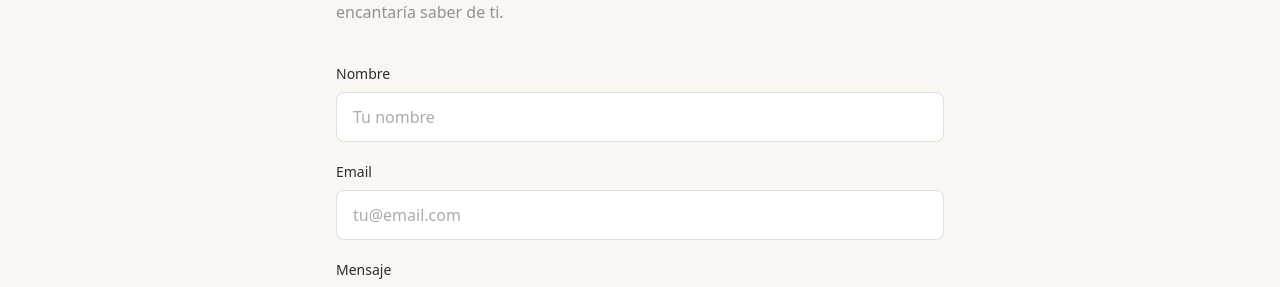
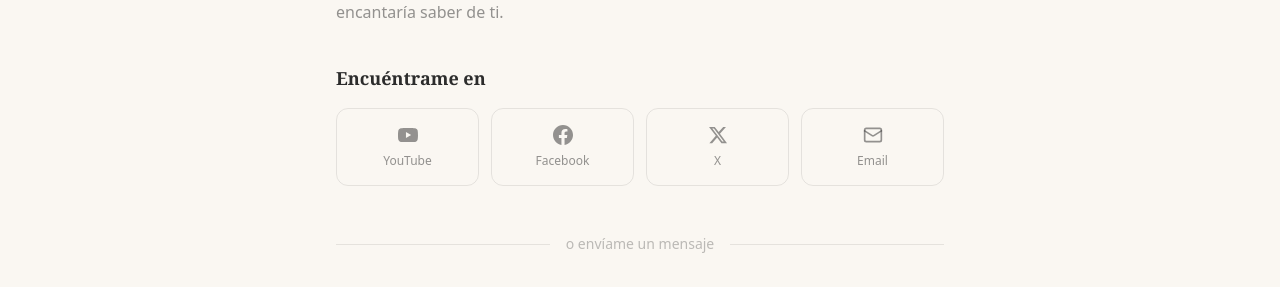
Before and after one commit to AlexanderHHZ/cocina-project, a Next.js app: page /contacto in a window 1280 px wide. Shown: the part 204-491 px from the top of the page. Built offline with nearby package versions, Linux system fonts and the light colour scheme; no server answers.

Commit message:
fix: Cambios

```diff
--- a/app/(main)/admin/page.tsx
+++ b/app/(main)/admin/page.tsx
@@ -1,6 +1,6 @@
 import { createSupabaseServer } from '@/lib/supabase-server';
 import { redirect } from 'next/navigation';
-import AdminPanel from '@/app/(main)/admin/AdminPanel';
+import AdminPanel from './AdminPanel';
 
 export default async function AdminPage() {
   const supabase = await createSupabaseServer();
@@ -22,5 +22,11 @@ export default async function AdminPage() {
     .select('*')
     .order('created_at', { ascending: false });
 
-  return <AdminPanel initialRecipes={recipes ?? []} userId={user.id} />;
+  // Cargar mensajes de contacto
+  const { data: messages } = await supabase
+    .from('contact_messages')
+    .select('*')
+    .order('created_at', { ascending: false });
+
+  return <AdminPanel initialRecipes={recipes ?? []} initialMessages={messages ?? []} userId={user.id} />;
 }
--- a/app/(main)/contacto/page.tsx
+++ b/app/(main)/contacto/page.tsx
@@ -1,17 +1,88 @@
 'use client';
 
 import { useState } from 'react';
-import { Send, Mail, MessageSquare } from 'lucide-react';
+import { Send, Mail } from 'lucide-react';
+import { createSupabaseBrowser } from '@/lib/supabase-browser';
+
+// ============================================
+// CONFIGURA TUS REDES SOCIALES AQUÍ
+// ============================================
+const SOCIAL_LINKS = {
+  youtube:  'https://www.youtube.com/@Ingrediente791',
+  facebook: 'https://facebook.com/TU_PAGINA',
+  x:        'https://x.com/TU_USUARIO',
+  email:    'tu@email.com',
+};
 
 export default function ContactoPage() {
-  const [sent, setSent] = useState(false);
+  const [name, setName] = useState('');
+  const [email, setEmail] = useState('');
+  const [message, setMessage] = useState('');
+  const [status, setStatus] = useState<'idle' | 'sending' | 'sent' | 'error'>('idle');
 
-  const handleSubmit = (e: React.FormEvent) => {
+  const supabase = createSupabaseBrowser();
+
+  const handleSubmit = async (e: React.FormEvent) => {
     e.preventDefault();
-    // En desarrollo local simplemente simulamos envío
-    setSent(true);
-    setTimeout(() => setSent(false), 3000);
+    setStatus('sending');
+
+    const { error } = await supabase
+      .from('contact_messages')
+      .insert({
+        name: name.trim(),
+        email: email.trim(),
+        message: message.trim(),
+      });
+
+    if (error) {
+      console.error('[Contacto] Error:', error);
+      setStatus('error');
+    } else {
+      setStatus('sent');
+      setName('');
+      setEmail('');
+      setMessage('');
+    }
   };
+
+  const socials = [
+    {
+      name: 'YouTube',
+      href: SOCIAL_LINKS.youtube,
+      color: 'hover:bg-red-50 hover:text-red-600 hover:border-red-200',
+      icon: (
+        <svg className="w-5 h-5" viewBox="0 0 24 24" fill="currentColor">
+          <path d="M23.498 6.186a3.016 3.016 0 0 0-2.122-2.136C19.505 3.545 12 3.545 12 3.545s-7.505 0-9.377.505A3.017 3.017 0 0 0 .502 6.186C0 8.07 0 12 0 12s0 3.93.502 5.814a3.016 3.016 0 0 0 2.122 2.136c1.871.505 9.376.505 9.376.505s7.505 0 9.377-.505a3.015 3.015 0 0 0 2.122-2.136C24 15.93 24 12 24 12s0-3.93-.502-5.814zM9.545 15.568V8.432L15.818 12l-6.273 3.568z"/>
+        </svg>
+      ),
+    },
+    {
+      name: 'Facebook',
+      href: SOCIAL_LINKS.facebook,
+      color: 'hover:bg-blue-50 hover:text-blue-600 hover:border-blue-200',
+      icon: (
+        <svg className="w-5 h-5" viewBox="0 0 24 24" fill="currentColor">
+          <path d="M24 12.073c0-6.627-5.373-12-12-12s-12 5.373-12 12c0 5.99 4.388 10.954 10.125 11.854v-8.385H7.078v-3.47h3.047V9.43c0-3.007 1.792-4.669 4.533-4.669 1.312 0 2.686.235 2.686.235v2.953H15.83c-1.491 0-1.956.925-1.956 1.874v2.25h3.328l-.532 3.47h-2.796v8.385C19.612 23.027 24 18.062 24 12.073z"/>
+        </svg>
+      ),
+    },
+    {
+      name: 'X',
+      href: SOCIAL_LINKS.x,
+      color: 'hover:bg-charcoal/5 hover:text-charcoal hover:border-charcoal/20',
+      icon: (
+        <svg className="w-5 h-5" viewBox="0 0 24 24" fill="currentColor">
+          <path d="M18.244 2.25h3.308l-7.227 8.26 8.502 11.24H16.17l-5.214-6.817L4.99 21.75H1.68l7.73-8.835L1.254 2.25H8.08l4.713 6.231zm-1.161 17.52h1.833L7.084 4.126H5.117z"/>
+        </svg>
+      ),
+    },
+    {
+      name: 'Email',
+      href: `mailto:${SOCIAL_LINKS.email}`,
+      color: 'hover:bg-terra/5 hover:text-terra hover:border-terra/20',
+      icon: <Mail className="w-5 h-5" />,
+    },
+  ];
 
   return (
     <div className="max-w-2xl mx-auto px-4 sm:px-6 lg:px-8 py-16">
@@ -21,14 +92,74 @@ export default function ContactoPage() {
         Me encantaría saber de ti.
       </p>
 
+      {/* Redes sociales */}
+      <div className="mb-12">
+        <h2 className="font-display text-lg font-bold mb-4">Encuéntrame en</h2>
+        <div className="grid grid-cols-2 sm:grid-cols-4 gap-3">
+          {socials.map((social) => (
+            <a
+              key={social.name}
+              href={social.href}
+              target={social.name === 'Email' ? undefined : '_blank'}
+              rel={social.name === 'Email' ? undefined : 'noopener noreferrer'}
+              className={`flex flex-col items-center gap-2 p-4 rounded-xl border border-charcoal/10
+                         text-charcoal/50 transition-all duration-200 ${social.color}`}
+            >
+              {social.icon}
+              <span className="text-xs font-medium">{social.name}</span>
+            </a>
+          ))}
+        </div>
+      </div>
+
+      {/* Separador */}
+      <div className="flex items-center gap-4 mb-10">
+        <div className="flex-1 h-px bg-charcoal/10" />
+        <span className="text-sm text-charcoal/30 font-medium">o envíame un mensaje</span>
+        <div className="flex-1 h-px bg-charcoal/10" />
+      </div>
+
+      {status === 'sent' ? (
+        <div className="bg-sage/10 rounded-2xl p-8 text-center animate-fade-in">
+          <div className="w-14 h-14 bg-sage/15 rounded-full flex items-center justify-center mx-auto mb-4">
+            <Send className="w-6 h-6 text-sage" />
+          </div>
+          <h2 className="font-display text-xl font-bold mb-2">¡Mensaje enviado!</h2>
+          <p className="text-charcoal/60 text-sm mb-6">
+            Gracias por escribirme. Te responderé lo antes posible.
+          </p>
+          <button
+            onClick={() => setStatus('idle')}
+            className="btn-secondary text-sm"
+          >
+            Enviar otro mensaje
+          </button>
+        </div>
+      ) : (
         <form onSubmit={handleSubmit} className="space-y-5">
           <div>
             <label htmlFor="name" className="block text-sm font-medium mb-2">Nombre</label>
-          <input id="name" type="text" required className="input-field" placeholder="Tu nombre" />
+            <input
+              id="name"
+              type="text"
+              required
+              value={name}
+              onChange={(e) => setName(e.target.value)}
+              className="input-field"
+              placeholder="Tu nombre"
+            />
           </div>
           <div>
             <label htmlFor="email" className="block text-sm font-medium mb-2">Email</label>
-          <input id="email" type="email" required className="input-field" placeholder="tu@email.com" />
+            <input
+              id="email"
+              type="email"
+              required
+              value={email}
+              onChange={(e) => setEmail(e.target.value)}
+              className="input-field"
+              placeholder="tu@email.com"
+            />
           </div>
           <div>
             <label htmlFor="message" className="block text-sm font-medium mb-2">Mensaje</label>
@@ -36,25 +167,32 @@ export default function ContactoPage() {
               id="message"
               required
               rows={5}
+              value={message}
+              onChange={(e) => setMessage(e.target.value)}
               className="input-field resize-none"
               placeholder="Escribe tu mensaje aquí..."
             />
           </div>
 
-        <button type="submit" className="btn-primary w-full sm:w-auto" disabled={sent}>
-          {sent ? (
-            <>Enviado ✓</>
+          {status === 'error' && (
+            <p className="text-sm text-wine animate-fade-in">
+              Hubo un error al enviar. Intenta de nuevo.
+            </p>
+          )}
+
+          <button
+            type="submit"
+            className="btn-primary w-full sm:w-auto"
+            disabled={status === 'sending'}
+          >
+            {status === 'sending' ? (
+              'Enviando...'
             ) : (
               <><Send className="w-4 h-4" /> Enviar mensaje</>
             )}
           </button>
-
-        {sent && (
-          <p className="text-sm text-sage animate-fade-in">
-            ¡Gracias! Tu mensaje ha sido enviado (simulado en localhost).
-          </p>
+        </form>
       )}
-      </form>
     </div>
   );
 }
--- a/app/(main)/perfil/ProfileForm.tsx
+++ b/app/(main)/perfil/ProfileForm.tsx
@@ -18,12 +18,18 @@ export default function ProfileForm({ profile }: Props) {
 
   const handleSave = async (e: React.FormEvent) => {
     e.preventDefault();
+
+    if (!fullName.trim()) {
+      setMessage('Error: El nombre no puede estar vacío');
+      return;
+    }
+
     setSaving(true);
     setMessage('');
 
     const { error } = await supabase
       .from('profiles')
-      .update({ full_name: fullName })
+      .update({ full_name: fullName.trim() })
       .eq('id', profile.id);
 
     setSaving(false);
@@ -48,6 +54,8 @@ export default function ProfileForm({ profile }: Props) {
         <input
           id="name"
           type="text"
+          required
+          minLength={2}
           value={fullName}
           onChange={(e) => setFullName(e.target.value)}
           className="input-field"
--- a/components/recetas/CommentSection.tsx
+++ b/components/recetas/CommentSection.tsx
@@ -106,17 +106,23 @@ export default function CommentSection({ recipeId, initialComments }: Props) {
             Sé el primero en comentar esta receta.
           </p>
         )}
-        {comments.map((comment) => (
+        {comments.map((comment) => {
+          const displayName = comment.user?.full_name?.trim()
+            || comment.user?.email?.split('@')[0]
+            || 'Usuario';
+          const initial = displayName.charAt(0).toUpperCase();
+
+          return (
           <div key={comment.id} className="flex gap-3 animate-fade-in">
             <div className="w-9 h-9 rounded-full bg-sage/15 flex-shrink-0 flex items-center justify-center">
               <span className="text-xs font-bold text-sage">
-                {comment.user?.full_name?.charAt(0) ?? comment.user?.email?.charAt(0) ?? '?'}
+                {initial}
               </span>
             </div>
             <div className="flex-1 min-w-0">
               <div className="flex items-baseline gap-2">
                 <span className="text-sm font-medium">
-                  {comment.user?.full_name ?? 'Anónimo'}
+                  {displayName}
                 </span>
                 <span className="text-xs text-charcoal/40">
                   {formatDate(comment.created_at)}
@@ -125,7 +131,8 @@ export default function CommentSection({ recipeId, initialComments }: Props) {
               <p className="text-sm text-charcoal/70 mt-1">{comment.content}</p>
             </div>
           </div>
-        ))}
+          );
+        })}
       </div>
 
       {/* Formulario */}
```
Also changed, not shown: app/(main)/admin/AdminPanel.tsx (+82 -2 lines). Lines whose indentation alone changed are shown as unchanged.
